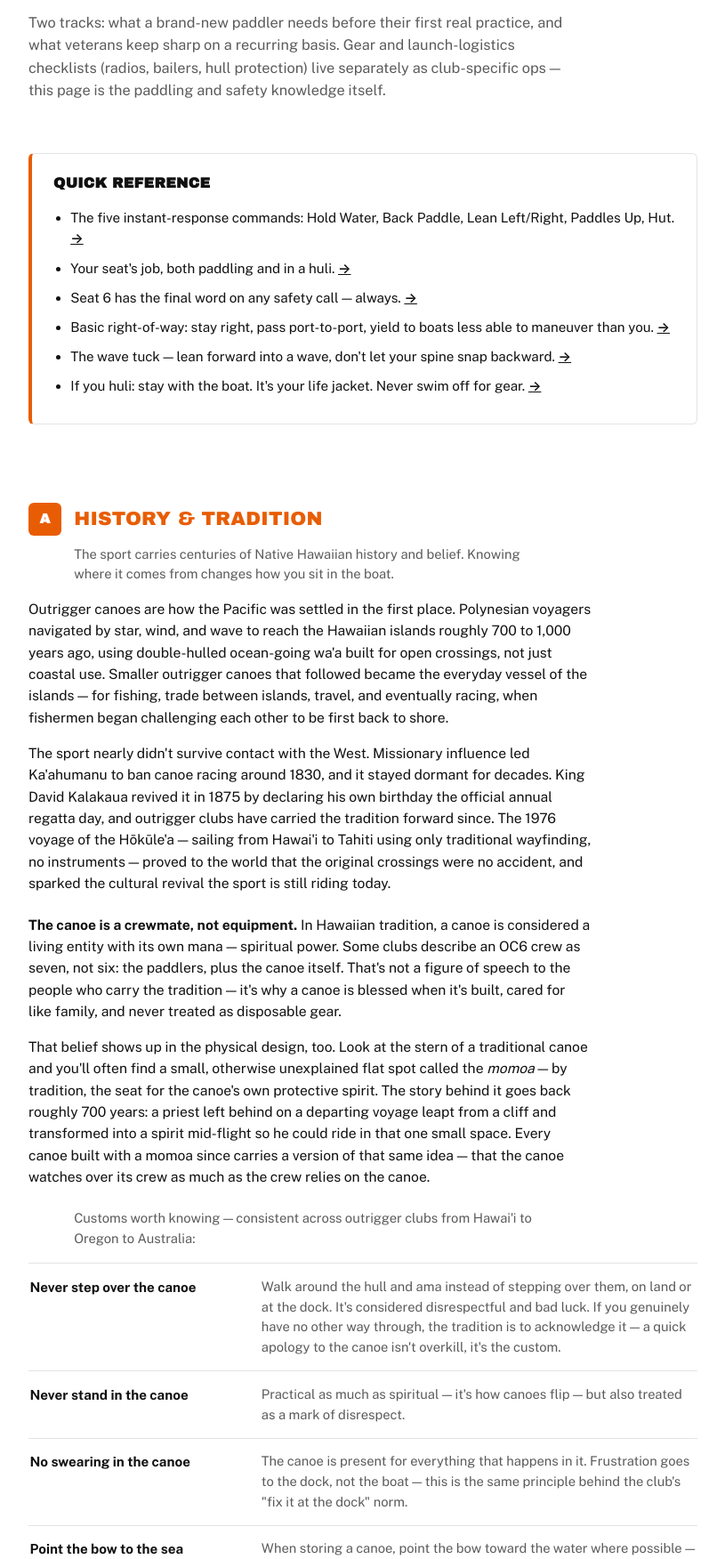
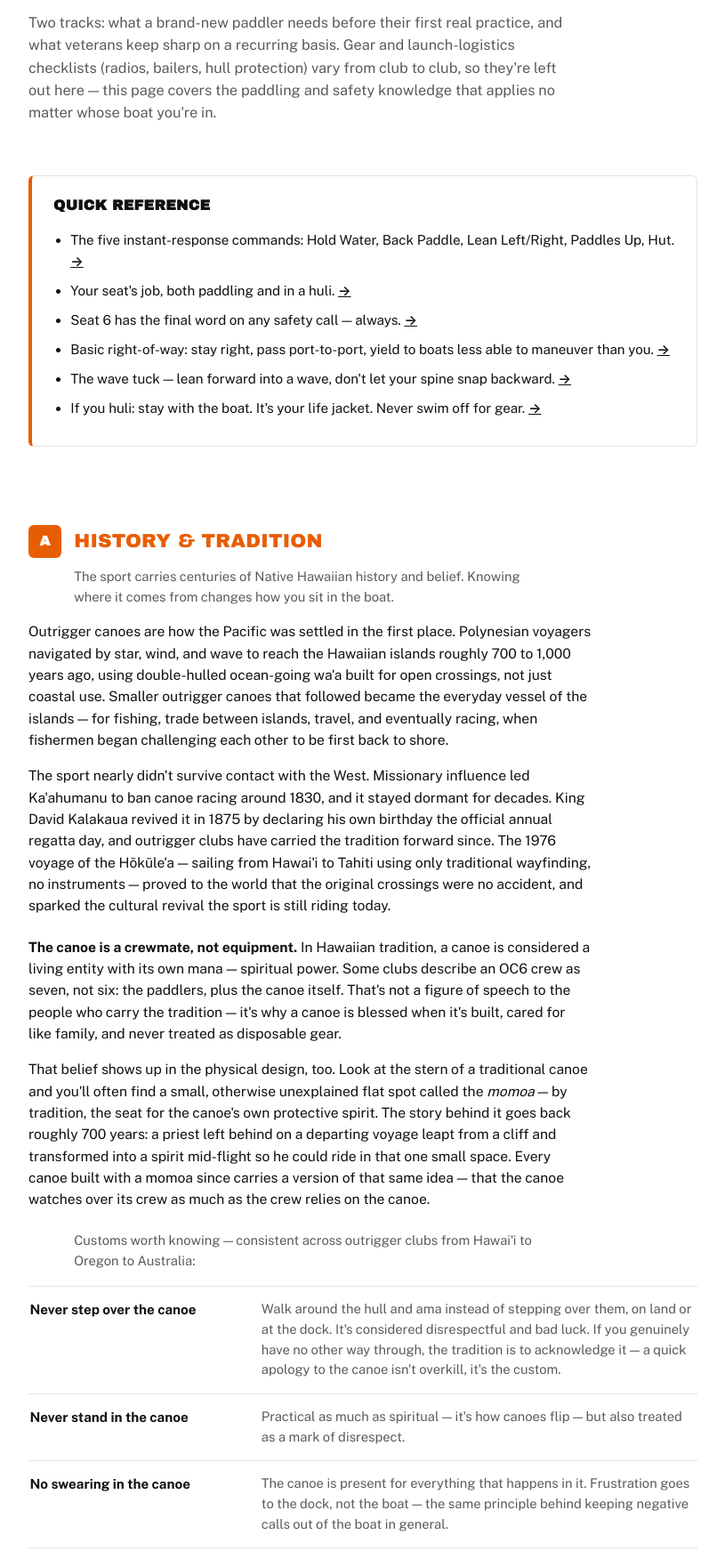
Before and after one commit to tfry-tech/outriggerpractice, a plain HTML site: page fundamentals.html in a window 1280 px wide. Shown: the part 215-1967 px from the top of the page at 89% size, without its empty margins (232-1047 px from the left). Drawn offline with nearby package versions, Linux system fonts and the light colour scheme.

Commit message:
Add files via upload

```diff
--- a/fundamentals.html
+++ b/fundamentals.html
@@ -317,7 +317,7 @@
 
 <div class="pagehead">
   <h1>Everything a Paddler Should Know</h1>
-  <p>Two tracks: what a brand-new paddler needs before their first real practice, and what veterans keep sharp on a recurring basis. Gear and launch-logistics checklists (radios, bailers, hull protection) live separately as club-specific ops — this page is the paddling and safety knowledge itself.</p>
+  <p>Two tracks: what a brand-new paddler needs before their first real practice, and what veterans keep sharp on a recurring basis. Gear and launch-logistics checklists (radios, bailers, hull protection) vary from club to club, so they're left out here — this page covers the paddling and safety knowledge that applies no matter whose boat you're in.</p>
 </div>
 
 <main>
@@ -348,7 +348,7 @@
     <div class="customs">
       <div class="row"><div class="term">Never step over the canoe</div><div class="desc">Walk around the hull and ama instead of stepping over them, on land or at the dock. It's considered disrespectful and bad luck. If you genuinely have no other way through, the tradition is to acknowledge it — a quick apology to the canoe isn't overkill, it's the custom.</div></div>
       <div class="row"><div class="term">Never stand in the canoe</div><div class="desc">Practical as much as spiritual — it's how canoes flip — but also treated as a mark of disrespect.</div></div>
-      <div class="row"><div class="term">No swearing in the canoe</div><div class="desc">The canoe is present for everything that happens in it. Frustration goes to the dock, not the boat — this is the same principle behind the club's "fix it at the dock" norm.</div></div>
+      <div class="row"><div class="term">No swearing in the canoe</div><div class="desc">The canoe is present for everything that happens in it. Frustration goes to the dock, not the boat — the same principle behind keeping negative calls out of the boat in general.</div></div>
       <div class="row"><div class="term">Point the bow to the sea</div><div class="desc">When storing a canoe, point the bow toward the water where possible — a sign of respect, with roots in war canoes needing a fast launch.</div></div>
       <div class="row"><div class="term">Blessing a canoe</div><div class="desc">New canoes are traditionally blessed before their first time on the water, asking for safe passage for the canoe and everyone who rides in it.</div></div>
       <div class="row"><div class="term">Care for it like family</div><div class="desc">Clean and wipe down the canoe after every outing, the same way you'd look after a boat that's kept you and your crew safe — because that's exactly what it did.</div></div>
@@ -382,7 +382,7 @@
     </div>
     <p class="part__note">Official, complete versions of the rules referenced above — SCORA's own study guides and safety materials, plus further reading on history and tradition.</p>
     <ul class="linklist" id="links-list"></ul>
-    <p class="resource-note">The SCORA PDFs appear to be scanned/image-based, so the safety and navigation drill content above is written from general knowledge, cross-checked against Pale Kai's own notes — not transcribed from these documents directly. Read the originals for SCORA's exact official wording, especially before a steersperson takes the actual test.</p>
+    <p class="resource-note">The SCORA PDFs appear to be scanned/image-based, so the safety and navigation drill content above is written from general knowledge, cross-checked against existing club safety practices where possible — not transcribed from these documents directly. Read the originals for SCORA's exact official wording, especially before a steersperson takes the actual test.</p>
   </section>
 
   <section class="part">
```
